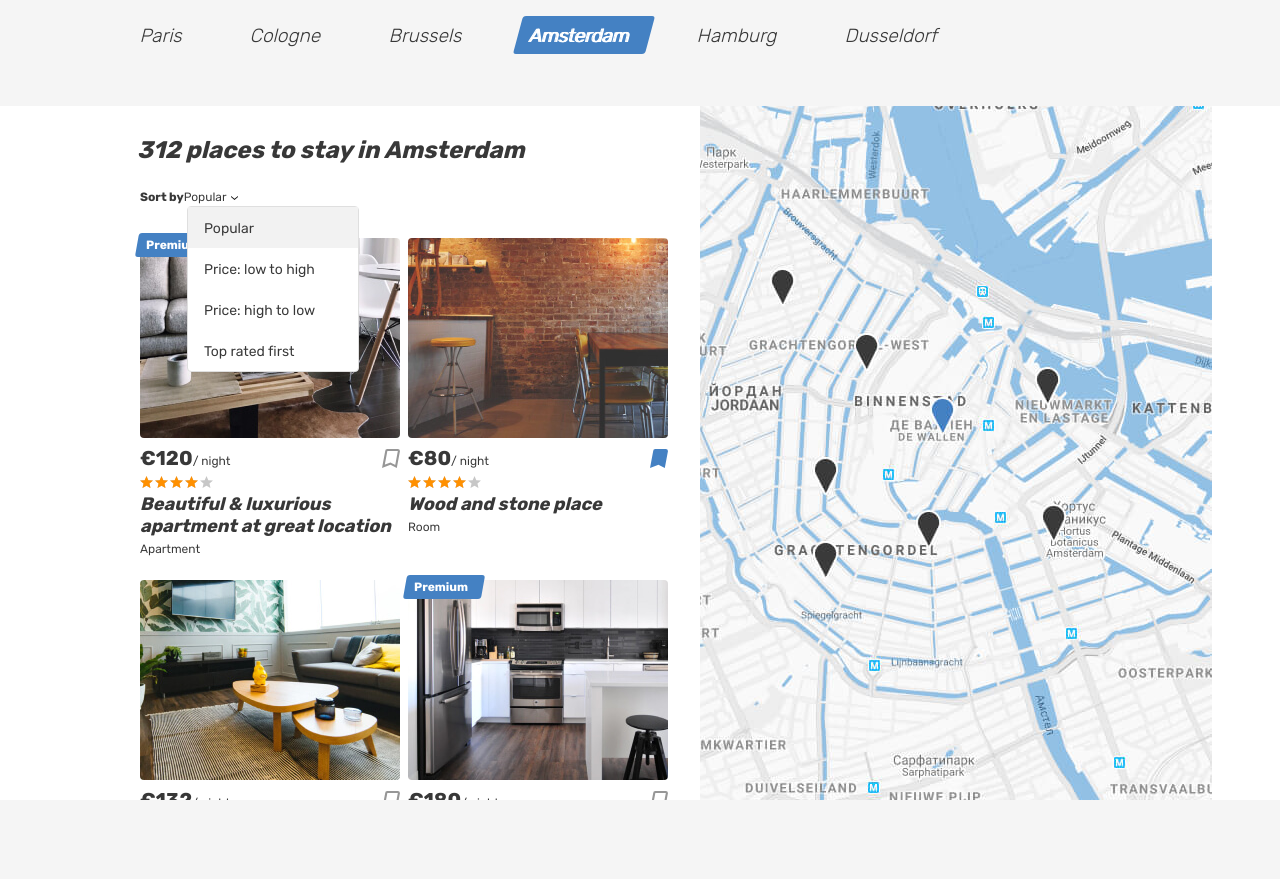
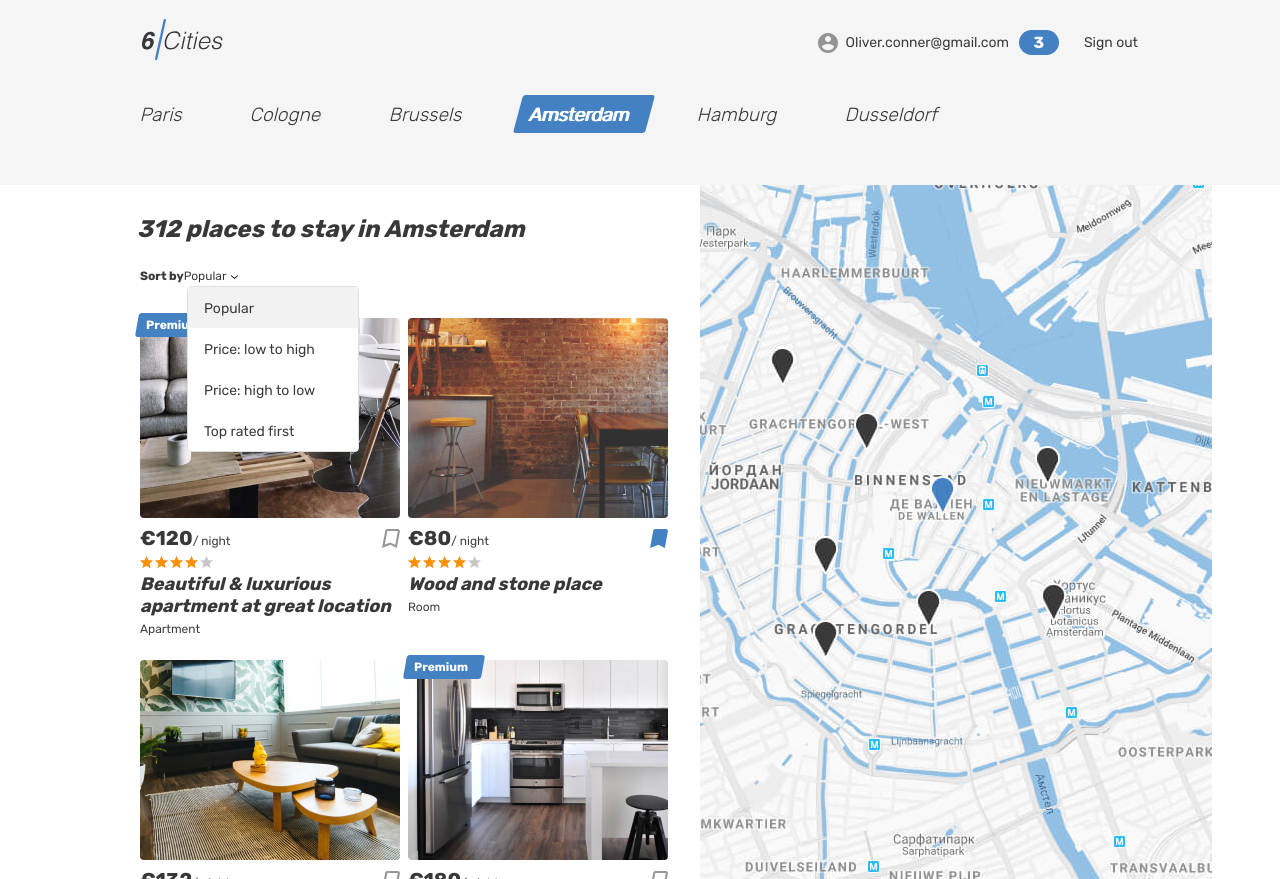
Before and after one commit to htmlacademy-univer-javascript-3/1887087-six-cities-5, a React (Vite) app: page / in a window 1280 px wide. Before the commit the page ends 800 px from the top, so only its background shows below. Built offline with nearby package versions, Linux system fonts and the light colour scheme.

Commit message:
feat: вернул nav-bar

```diff
--- a/src/app.tsx
+++ b/src/app.tsx
@@ -7,6 +7,7 @@ import {NotFound} from './pages/not-found/not-found.tsx';
 import {HelmetProvider} from 'react-helmet-async';
 import {PrivateRoute} from './components/private-route/privare-route.tsx';
 import {Favorites} from './pages/favorites/favorites.tsx';
+import {NavBar} from './components/nav-bar/nav-bar.tsx';
 
 export type AppProps = {
   MainProps: MainProps;
@@ -15,9 +16,10 @@ export type AppProps = {
 export function App(props: AppProps) {
   return (
     <HelmetProvider>
+      <NavBar/>
       <BrowserRouter>
         <Routes>
-          <Route
+          <Route index
             path={AppRoute.Main}
             element={<Main {...props.MainProps}/>}
           />
--- /dev/null
+++ b/src/components/nav-bar/nav-bar.tsx
@@ -0,0 +1,32 @@
+
+
+export function NavBar(){
+  return (
+    <div className="container">
+      <div className="header__wrapper">
+        <div className="header__left">
+          <a className="header__logo-link header__logo-link--active">
+            <img className="header__logo" src="img/logo.svg" alt="6 cities logo" width="81" height="41"/>
+          </a>
+        </div>
+        <nav className="header__nav">
+          <ul className="header__nav-list">
+            <li className="header__nav-item user">
+              <a className="header__nav-link header__nav-link--profile" href="#">
+                <div className="header__avatar-wrapper user__avatar-wrapper">
+                </div>
+                <span className="header__user-name user__name">Oliver.conner@gmail.com</span>
+                <span className="header__favorite-count">3</span>
+              </a>
+            </li>
+            <li className="header__nav-item">
+              <a className="header__nav-link" href="#">
+                <span className="header__signout">Sign out</span>
+              </a>
+            </li>
+          </ul>
+        </nav>
+      </div>
+    </div>
+  );
+}
--- a/src/consts.ts
+++ b/src/consts.ts
@@ -11,3 +11,5 @@ export enum AuthorizationStatus {
   NoAuth = 'NO_AUTH',
   Unknown = 'UNKNOWN',
 }
+
+export const AppName: string = '6 cities';
--- a/src/pages/login/login.tsx
+++ b/src/pages/login/login.tsx
@@ -1,7 +1,12 @@
+import {Helmet} from 'react-helmet-async';
+import {AppName} from '../../consts.ts';
 
 export function Login() {
   return (
     <div className="page page--gray page--login">
+      <Helmet>
+        <title>{AppName}. Login</title>
+      </Helmet>
       <header className="header">
         <div className="container">
           <div className="header__wrapper">
--- a/src/pages/main/main.tsx
+++ b/src/pages/main/main.tsx
@@ -1,4 +1,6 @@
 import {Place, PlaceProps} from '../../components/place/place.tsx';
+import {Helmet} from 'react-helmet-async';
+import {AppName} from '../../consts.ts';
 
 export type MainProps = {
   PlacesCount: number;
@@ -8,6 +10,9 @@ export type MainProps = {
 function Main(props: MainProps) {
   return(
     <div className="page page--gray page--main">
+      <Helmet>
+        <title>{AppName}. Booking search</title>
+      </Helmet>
       <main className="page__main page__main--index">
         <h1 className="visually-hidden">Cities</h1>
         <div className="tabs">
--- a/src/pages/not-found/not-found.tsx
+++ b/src/pages/not-found/not-found.tsx
@@ -1,10 +1,14 @@
 import {Link} from 'react-router-dom';
-import {AppRoute} from '../../consts.ts';
+import {AppName, AppRoute} from '../../consts.ts';
+import {Helmet} from 'react-helmet-async';
 
 
 export function NotFound(){
   return(
     <>
+      <Helmet>
+        <title>{AppName}. Not found</title>
+      </Helmet>
       <h1>Not Found</h1>
       <Link to={AppRoute.Main}>Перейти на главную</Link>
     </>
--- a/src/pages/offer/offer.tsx
+++ b/src/pages/offer/offer.tsx
@@ -1,6 +1,12 @@
+import {Helmet} from 'react-helmet-async';
+import {AppName} from '../../consts.ts';
+
 export function Offer() {
   return (
     <div className="page">
+      <Helmet>
+        <title>{AppName}. Offer</title>
+      </Helmet>
       <header className="header">
         <div className="container">
           <div className="header__wrapper">
```
